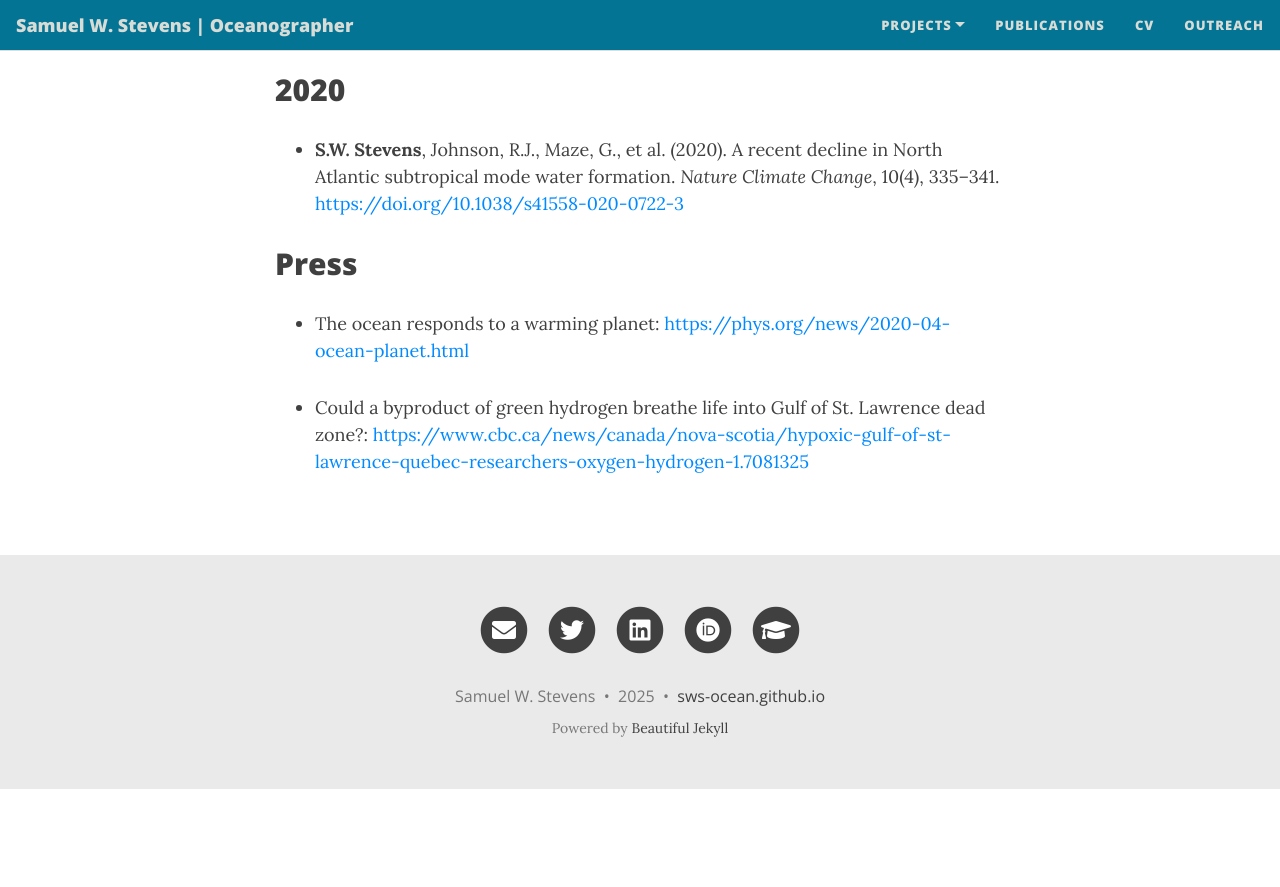
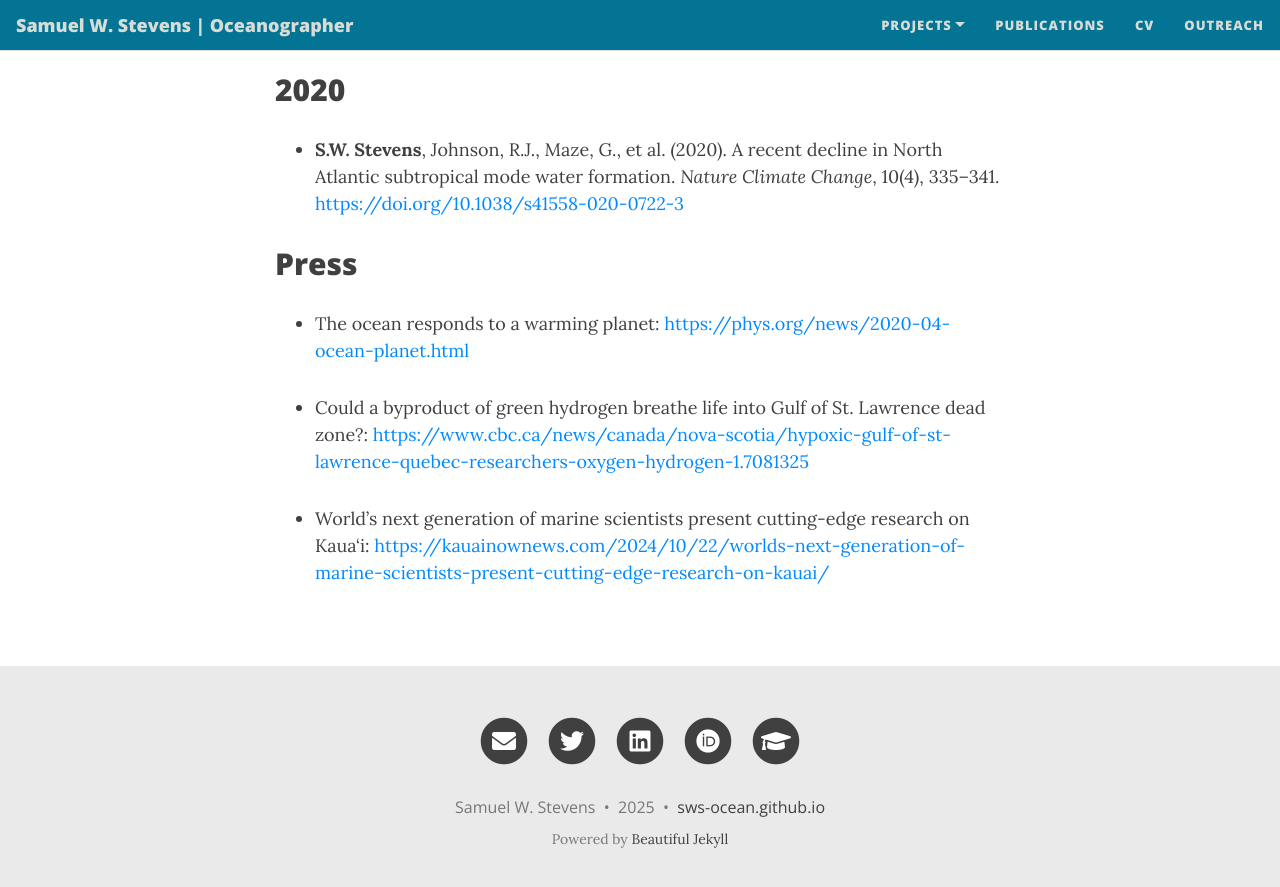
Before and after one commit to sws-ocean/sws-ocean.github.io, a Jekyll site: the page built from docs/pubs.md, in a window 1280 px wide and 900 px high, scrolled down 1219 px. Shown: the top 887 px of the window. Built offline with Jekyll 4.4.1, drawn with Linux system fonts in a browser that asks for light colours; nearby versions of some CDN libraries; before the commit the page ends 2008 px from its top, so only the background shows below that.

Commit message:
Update pubs.md

```diff
--- a/docs/pubs.md
+++ b/docs/pubs.md
@@ -75,5 +75,8 @@ description: Review the scholarly publications of Sam Stevens. This page catalog
       <li>
       <p>Could a byproduct of green hydrogen breathe life into Gulf of St. Lawrence dead zone?: <a href="https://www.cbc.ca/news/canada/nova-scotia/hypoxic-gulf-of-st-lawrence-quebec-researchers-oxygen-hydrogen-1.7081325" target="_blank">https://www.cbc.ca/news/canada/nova-scotia/hypoxic-gulf-of-st-lawrence-quebec-researchers-oxygen-hydrogen-1.7081325</a></p>
     </li>
+        <li>
+      <p>World’s next generation of marine scientists present cutting-edge research on Kaua‘i: <a href="https://kauainownews.com/2024/10/22/worlds-next-generation-of-marine-scientists-present-cutting-edge-research-on-kauai/" target="_blank">https://kauainownews.com/2024/10/22/worlds-next-generation-of-marine-scientists-present-cutting-edge-research-on-kauai/</a></p>
+    </li>
   </ul>
 </section>
```
